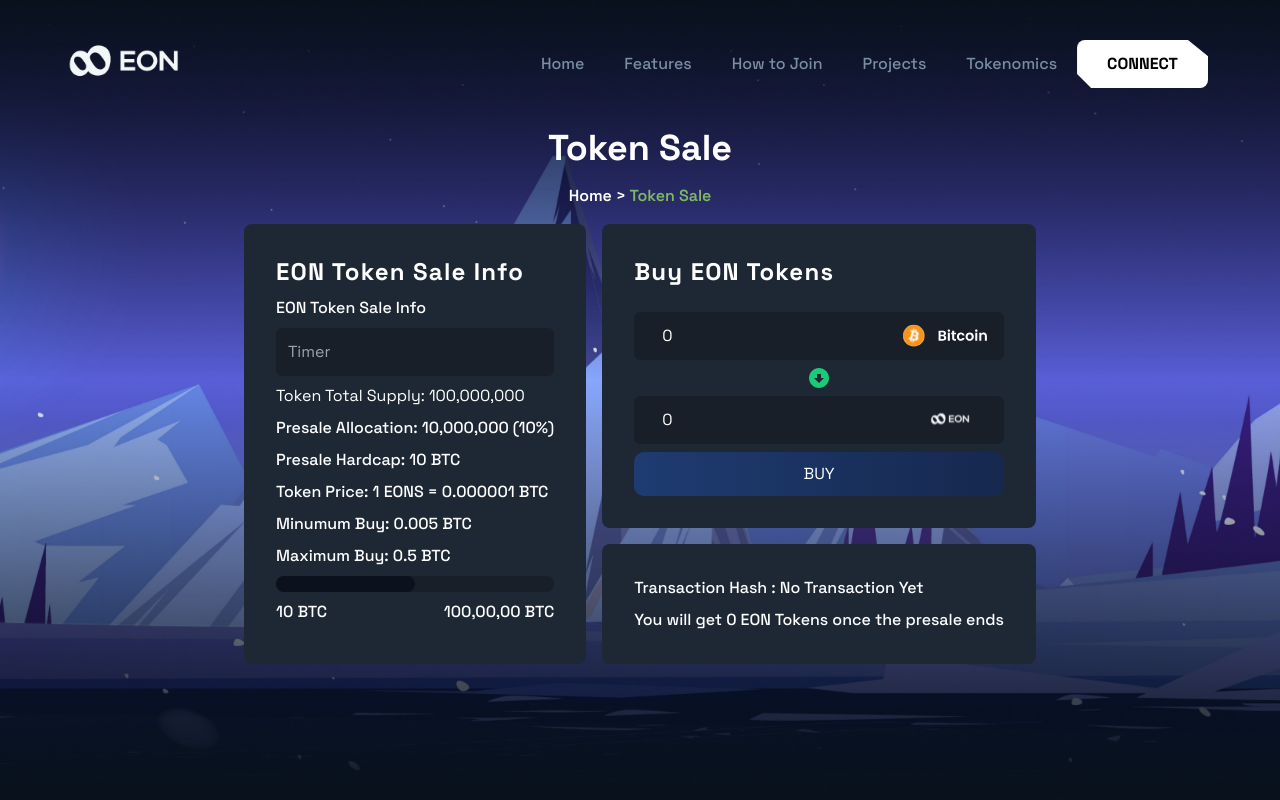
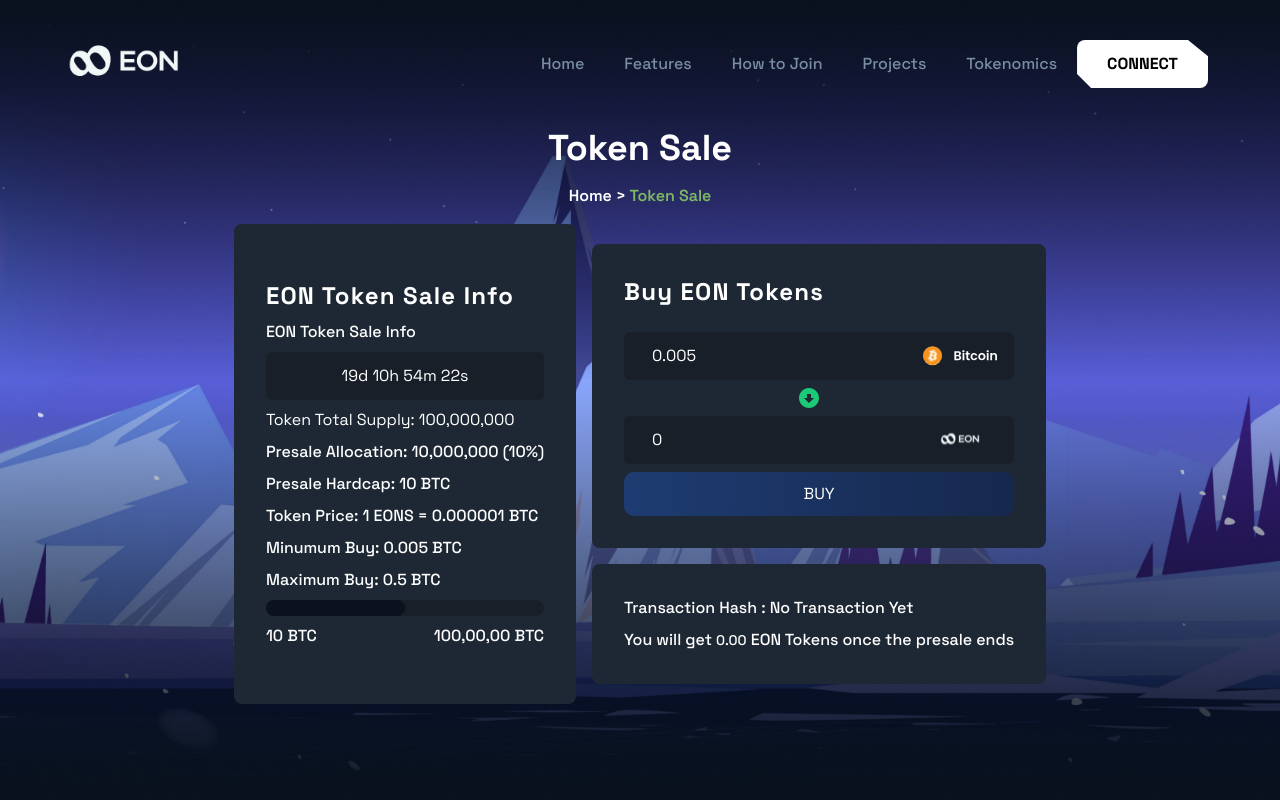
Before and after one commit to anshu4sharma/unisatwallet-app, a Next.js app: page / in a window 1280 px wide. Built offline with nearby package versions, Linux system fonts and the light colour scheme.

Commit message:
timer added

```diff
--- a/package.json
+++ b/package.json
@@ -23,6 +23,7 @@
     "react-dom": "18.2.0",
     "react-hot-toast": "^2.4.1",
     "tailwindcss": "3.3.2",
-    "typescript": "5.1.3"
+    "typescript": "5.1.3",
+    "yup": "^1.2.0"
   }
 }
--- a/src/components/Hero.tsx
+++ b/src/components/Hero.tsx
@@ -1,20 +1,59 @@
 import { UserContext } from "@/context/UserContext";
 import { useFormik } from "formik";
 import Image from "next/image";
-import React, { useContext } from "react";
+import React, { useContext, useEffect, useState } from "react";
 import toast from "react-hot-toast";
+import * as Yup from "yup";
 const Hero = () => {
-  const { setAddress } = useContext(UserContext);
+  const { setAddress, balance } = useContext(UserContext);
   const [transactionHash, setTransactionHash] = React.useState("");
   const { values, handleBlur, handleSubmit, handleChange } = useFormik({
     initialValues: {
-      amtinBtc: 0,
+      btc: 0.005,
+      amtinEon: 0,
     },
+    validationSchema: Yup.object({
+      btc: Yup.number().required("Required").max(0.5).min(0.005),
+      amtinEon: Yup.number().required("Required"),
+    }),
     onSubmit: (values) => {
       console.log(values);
       sendTransaction();
     },
   });
+  const handleBtcChange = (event: any) => {
+    const btcValue = parseFloat(event.target.value);
+    const amtinEonValue = btcValue * 1e6;
+    handleChange({
+      target: {
+        name: "btc",
+        value: btcValue,
+      },
+    });
+    handleChange({
+      target: {
+        name: "amtinEon",
+        value: amtinEonValue,
+      },
+    });
+  };
+
+  const handleAmtinEonChange = (event: any) => {
+    const amtinEonValue = parseFloat(event.target.value);
+    const btcValue = amtinEonValue / 1e6;
+    handleChange({
+      target: {
+        name: "btc",
+        value: btcValue,
+      },
+    });
+    handleChange({
+      target: {
+        name: "amtinEon",
+        value: amtinEonValue,
+      },
+    });
+  };
   const sendTransaction = async () => {
     // @ts-ignore
     let accounts = await window.unisat.requestAccounts();
@@ -25,7 +64,7 @@ const Hero = () => {
         // @ts-ignore
         let txid = await window.unisat.sendBitcoin(
           "tb1p6m2xcyk6sjqfxpmcrn4c722txkxe87uct08rw54rx56pfr22scmqpaguq7",
-          values.amtinBtc * 1000000
+          values.btc * 1e6
         );
         toast.success("Transaction Success");
         console.log(txid);
@@ -38,20 +77,52 @@ const Hero = () => {
       toast.error("Please Connect Wallet First");
     }
   };
+  const [remainingTime, setRemainingTime] = useState(0);
+
+  useEffect(() => {
+    const targetDate = new Date("June 14, 2023");
+    targetDate.setDate(targetDate.getDate() + 19);
+
+    const interval = setInterval(() => {
+      const currentTime = new Date();
+      const timeDifference = targetDate.getTime() - currentTime.getTime();
+
+      if (timeDifference <= 0) {
+        clearInterval(interval);
+        setRemainingTime(0);
+      } else {
+        const remainingSeconds = Math.floor(timeDifference / 1000);
+        setRemainingTime(remainingSeconds);
+      }
+    }, 1000);
+
+    return () => {
+      clearInterval(interval);
+    };
+  }, []);
+
+  const formatTime = (timeInSeconds: number) => {
+    const days = Math.floor(timeInSeconds / (24 * 60 * 60));
+    const hours = Math.floor((timeInSeconds % (24 * 60 * 60)) / (60 * 60));
+    const minutes = Math.floor((timeInSeconds % (60 * 60)) / 60);
+    const seconds = timeInSeconds % 60;
+
+    return `${days}d ${hours}h ${minutes}m ${seconds}s`;
+  };
+
   return (
     <div className="grid grid-cols-1 md:flex justify-center p-4  gap-4">
-      <div className="flex flex-col rounded-lg shadow-orange-50 max-w-2xl items-start text-center bg-[#1E2834] p-6  md:p-8 gap-2">
+      <div className="flex flex-col rounded-lg shadow-orange-50 md:h-[480px] max-w-2xl items-start justify-center text-center bg-[#1E2834] p-6  md:p-8 gap-2">
         <h1 className="text-2xl font-black tracking-wider text-white">
           EON Token Sale Info
         </h1>
         <h1 className="text-base font-medium text-white">
           EON Token Sale Info
         </h1>
-        <input
-          type="text"
-          placeholder="Timer"
+        <p
           className="bg-[#181F29] outline-none border-none placeholder-shown:text-white text-white p-3 rounded-md w-full"
-        />
+        >
+          {formatTime(remainingTime)}        </p>
         <p className="text-white text-base">
           Token Total Supply: 100,000,000
         </p>
@@ -93,34 +164,46 @@ const Hero = () => {
           <div className="flex w-full bg-[#181F29] rounded-md px-4">
             <input
               type="number"
-              onChange={handleChange}
+              name="btc"
+              onChange={handleBtcChange}
               onBlur={handleBlur}
-              value={values.amtinBtc}
-              name="amtinBtc"
-              placeholder="Enter Amount in BTC"
+              value={values.btc}
               autoComplete="off"
-              className="bg-[#181F29] outline-none border-none no-spinners placeholder-shown:text-white text-white p-3 w-full"
+              placeholder="Enter Amount Here ..."
+              className={"bg-[#181F29] outline-none border-none no-spinners placeholder-shown:text-white text-white p-3 w-full " + (values.btc > 0.5 ? " border-red-500" : "")}
             />
+
             <Image
               src={"/assets/bitcoin.svg"}
-              width={85}
+              width={75}
               height={80}
               alt="notfound"
               className="cursor-pointer"
             />
           </div>
-          <div className="flex justify-center w-full">
+          {
+            values.btc > 0.5 ? <p className="text-red-500 text-sm">Max 0.5 BTC</p> : values.btc < 0.005 ? <p className="text-red-500 text-sm">Min 0.005 BTC</p> : null
+          }
+          <div className="flex justify-between w-full ">
+            <div className="w-full justify-end flex">
               <Image
                 src={"/assets/below.svg"}
                 width={20}
-              height={20}
+                height={10}
                 alt="notfound"
               />
             </div>
+            <div className="w-full justify-end flex">
+              {balance ? <p className="text-white text-sm">Balance {balance} BTC
+              </p> : null}
+            </div> </div>
           <div className="flex w-full bg-[#181F29] rounded-md px-4">
             <input
               type="number"
-              defaultValue={values.amtinBtc * 10}
+              name="amtinEon"
+              onChange={handleAmtinEonChange}
+              onBlur={handleBlur}
+              value={values.amtinEon}
               autoComplete="off"
               placeholder="Enter Amount Here ..."
               className="bg-[#181F29] outline-none border-none no-spinners placeholder-shown:text-white text-white p-3 w-full"
@@ -133,7 +216,9 @@ const Hero = () => {
               className="cursor-pointer"
             />
           </div>
-
+          {
+            values.btc > 0.5 ? <p className="text-red-500 text-sm">Max 0.5 BTC</p> : values.btc < 0.005 ? <p className="text-red-500 text-sm">Min 0.005 BTC</p> : null
+          }
           <button
             type="submit"
             placeholder="Timer"
@@ -142,14 +227,14 @@ const Hero = () => {
             Buy
           </button>
         </form>
-        <div className="flex w-full flex-col text-left rounded-lg shadow-orange-50 max-w-2xl items-start bg-[#1E2834] p-6  md:p-8 gap-2">
+        <div className="flex w-full flex-col text-left rounded-lg shadow-orange-50 items-start bg-[#1E2834] p-6 md:p-8 gap-2">
           <p className="text-white text-base text-left  font-medium break-all">
             Transaction Hash :
             {transactionHash === "" ? " No Transaction Yet " : transactionHash}
           </p>
-          <p className="text-white text-left text-base  font-medium break-all">
-            You will get {values.amtinBtc * 10} EON Tokens once the presale ends
-          </p>
+          <span className="text-white text-left text-base font-medium">
+            You will get <span className="text-sm">{values.btc <= 0.5 ? values.amtinEon.toFixed(2) : "0"}</span> EON Tokens once the presale ends
+          </span>
         </div>
       </div>
     </div>
--- a/src/components/Navbar.tsx
+++ b/src/components/Navbar.tsx
@@ -12,20 +12,20 @@ const menu = [
   },
   {
     label: "Features",
-    href: "/portfolio",
+    href: "/",
   },
   {
     label: "How to Join",
-    href: "/portfolio",
+    href: "/",
   },
   {
     label: "Projects",
-    href: "/portfolio",
+    href: "/",
   },
 
   {
     label: "Tokenomics",
-    href: "/about",
+    href: "/",
   },
 ];
 export default function Navbar() {
--- a/src/components/WalletConnect.tsx
+++ b/src/components/WalletConnect.tsx
@@ -11,7 +11,7 @@ export default function WalletConnect({
   closeModal,
   isOpen,
 }: WalletConnectProps) {
-  const { setAddress, setIsTestnet } = useContext(UserContext);
+  const { setAddress, setIsTestnet  , setBalance} = useContext(UserContext);
   const [walletType, setWalletType] = useState("");
   const isunisatTestnet = async () => {
     try {
@@ -38,6 +38,10 @@ export default function WalletConnect({
         isunisatTestnet();
         console.log("unisat");
         console.log(accounts[0]);
+        // @ts-ignore
+        let Balance = await window.unisat.getBalance();
+        console.log(Balance);
+        setBalance(Balance.total);
       } catch (e) {
         console.log("connect failed");
         toast.error("Connect Failed ! ");
```
Also changed, not shown: 1 other file (tests, documents, lock files or other folders). Lines whose indentation alone changed are shown as unchanged.
